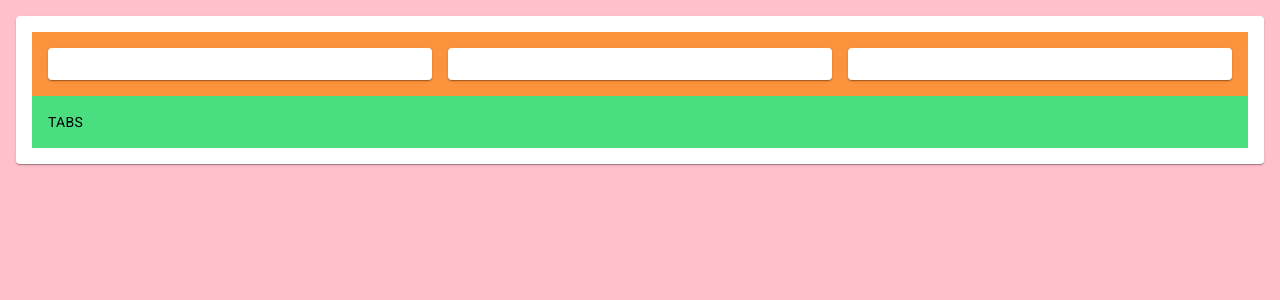
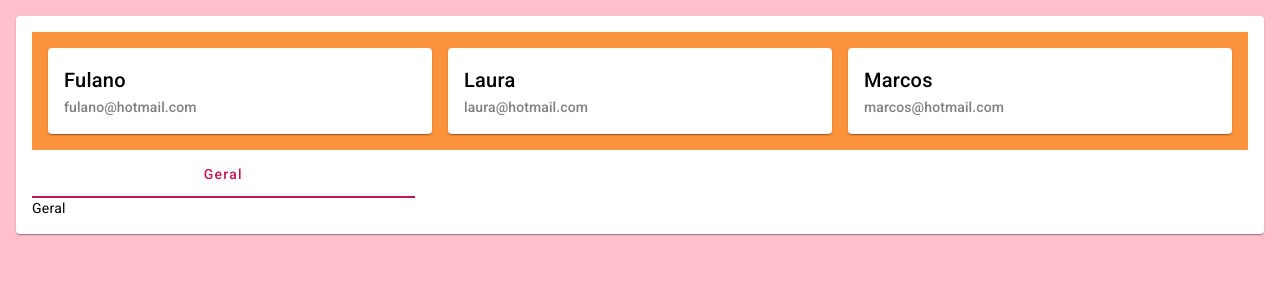
Before and after one commit to pinkiepieisa/Projetos-Angular, an Angular app in the folder reactive-forms-project/: page / in a window 1280 px wide. Shown: the top 300 px of the page. Built offline with nearby package versions, Linux system fonts and the light colour scheme; no server answers.

Commit message:
Mat-Tab-Group

```diff
--- a/reactive-forms-project/src/app/angular-material/angular-material.module.ts
+++ b/reactive-forms-project/src/app/angular-material/angular-material.module.ts
@@ -1,13 +1,14 @@
 import { NgModule } from "@angular/core";
 import {MatCardModule} from '@angular/material/card';
-
-
+import {MatTabsModule} from '@angular/material/tabs';
 @NgModule({
     imports: [
         MatCardModule,
+        MatTabsModule,
     ],
     exports: [
         MatCardModule,
+        MatTabsModule,
     ],
 })
 
--- a/reactive-forms-project/src/app/app.component.html
+++ b/reactive-forms-project/src/app/app.component.html
@@ -1,10 +1,12 @@
 <div class="p-4 max-w-screen-xl mx-auto">
     <mat-card>
         <mat-card-content>
-           <app-users-list></app-users-list>
-           <div class="p-4 bg-green-400">
-                TABS
-           </div>
+           <app-users-list [usersList]="usersList"></app-users-list>
+           <mat-tab-group [(selectedIndex)]="currentIndex">
+                <mat-tab label="Geral">Geral</mat-tab>
+                <mat-tab label="Contato">Contato</mat-tab>
+                <mat-tab label="Dependente">Dependente</mat-tab>
+           </mat-tab-group>
         </mat-card-content>
     </mat-card>
 </div>
--- a/reactive-forms-project/src/app/app.component.ts
+++ b/reactive-forms-project/src/app/app.component.ts
@@ -3,6 +3,8 @@ import { CountriesService } from './services/countries.service';
 import { StatesService } from './services/states.service';
 import { CitiesService } from './services/cities.service';
 import { UsersService } from './services/users.service';
+import { UsersListResponse } from './types/users-list';
+import { take } from 'rxjs';
 
 @Component({
   selector: 'app-root',
@@ -10,6 +12,9 @@ import { UsersService } from './services/users.service';
   styleUrls: ['./app.component.scss']
 })
 export class AppComponent implements OnInit {
+  usersList: UsersListResponse = [];
+  currentIndex: number = 0;
+
   constructor(
     private readonly _countriesService: CountriesService,
     private readonly _statesService: StatesService,
@@ -20,24 +25,24 @@ export class AppComponent implements OnInit {
 
   // Carrega a cada reinício da página
   ngOnInit() {
-    this._countriesService.getCountries().subscribe((countriesResponse) => {
-      console.log('countriesResponse', countriesResponse);
-    });
-    // getCoutries
+    // this._countriesService.getCountries().subscribe((countriesResponse) => {
+    //   console.log('countriesResponse', countriesResponse);
+    // });
+    // // getCoutries
 
-    this._statesService.getStates('Brazil').subscribe((statesResponse) => {
-      console.log('statesResponse', statesResponse);
-    });
-    // getStates
-    // 'Brazil' -> por conta do parametro exigido no body do chamado do post
+    // this._statesService.getStates('Brazil').subscribe((statesResponse) => {
+    //   console.log('statesResponse', statesResponse);
+    // });
+    // // getStates
+    // // 'Brazil' -> por conta do parametro exigido no body do chamado do post
 
-    this._citiesService.getCities('Brazil', 'São Paulo').subscribe((citiesResponse) => {
-      console.log('citiesResponse', citiesResponse)
-    });
-    //GetCities
+    // this._citiesService.getCities('Brazil', 'São Paulo').subscribe((citiesResponse) => {
+    //   console.log('citiesResponse', citiesResponse)
+    // });
+    // //GetCities
 
-    this._usersService.getUsers().subscribe((usersListResponse) => {
-      console.log('usersResponse', usersListResponse)
-    });
+    this._usersService.getUsers().pipe(take(1)).subscribe((usersListResponse) => this.usersList = usersListResponse);
+    //Passa para a lista os usuários dentro do array
+    // pipe(take(1)) -> Para ele não ficar ouvindo o observable e ouvir apenas 1 vez
   }
 }
--- a/reactive-forms-project/src/app/components/users-list/users-list.component.html
+++ b/reactive-forms-project/src/app/components/users-list/users-list.component.html
@@ -1,24 +1,8 @@
 <div class="p-4 grid sm:grid-cols-3 gap-4 bg-orange-400">
-    <mat-card class="user-card-hover">
+    <mat-card class="user-card-hover" *ngFor="let user of usersList">
         <mat-card-header>
-            <mat-card-title></mat-card-title>
-            <mat-card-subtitle></mat-card-subtitle>
-        </mat-card-header>
-        <mat-card-content></mat-card-content>
-    </mat-card>
-
-    <mat-card class="user-card-hover">
-        <mat-card-header>
-            <mat-card-title></mat-card-title>
-            <mat-card-subtitle></mat-card-subtitle>
-        </mat-card-header>
-        <mat-card-content></mat-card-content>
-    </mat-card>
-
-    <mat-card class="user-card-hover">
-        <mat-card-header>
-            <mat-card-title></mat-card-title>
-            <mat-card-subtitle></mat-card-subtitle>
+            <mat-card-title> {{ user.name }} </mat-card-title>
+            <mat-card-subtitle class="subtitle"> {{ user.email }} </mat-card-subtitle>
         </mat-card-header>
         <mat-card-content></mat-card-content>
     </mat-card>
--- a/reactive-forms-project/src/app/components/users-list/users-list.component.scss
+++ b/reactive-forms-project/src/app/components/users-list/users-list.component.scss
@@ -0,0 +1,3 @@
+.subtitle {
+    color:grey !important;
+}
--- a/reactive-forms-project/src/app/components/users-list/users-list.component.ts
+++ b/reactive-forms-project/src/app/components/users-list/users-list.component.ts
@@ -1,4 +1,5 @@
-import { Component } from '@angular/core';
+import { Component, Input } from '@angular/core';
+import { UsersListResponse } from '../../types/users-list';
 
 @Component({
   selector: 'app-users-list',
@@ -6,5 +7,5 @@ import { Component } from '@angular/core';
   styleUrl: './users-list.component.scss'
 })
 export class UsersListComponent {
-
+  @Input({ required: true }) usersList: UsersListResponse = [];
 }
```
Also changed, not shown: reactive-forms-project/src/app/components/component.module.ts (+7 -3 lines), reactive-forms-project/src/styles.scss (+12 -4 lines).
